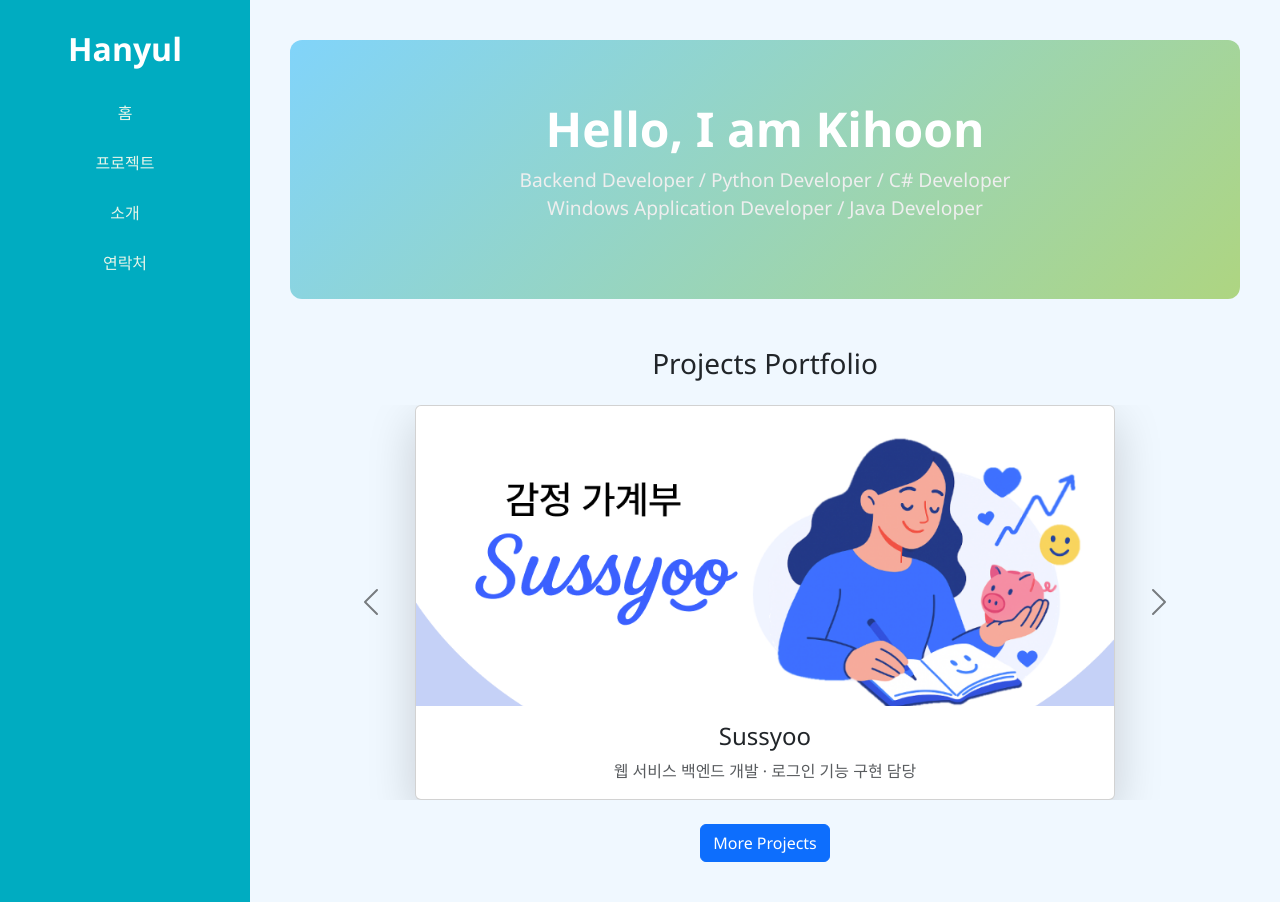
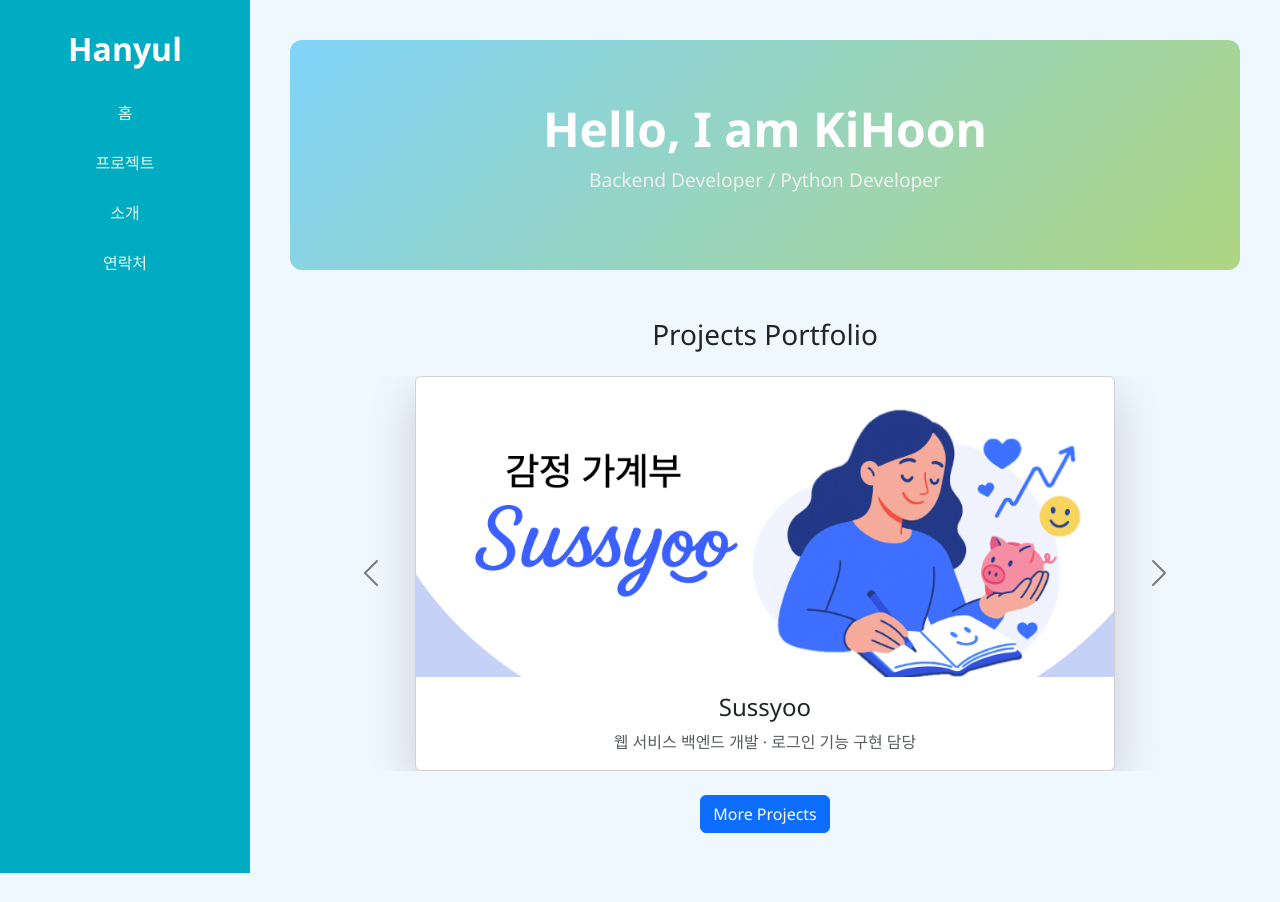
Before and after one commit to KIHOON-KOR/resume-test, a FastAPI app: page / in a window 1280 px wide. After the commit the page ends 873 px from the top, so only its background shows below. Run offline with FastAPI, Linux system fonts and the light colour scheme; parts of the project's set-up code (start-up, migrations or seed data) failed here and were passed over.

Commit message:
name change

```diff
--- a/app/templates/home.html
+++ b/app/templates/home.html
@@ -1,11 +1,10 @@
 {% extends "base.html" %}
-{% block title %}Home - Hanyul{% endblock %}
+{% block title %}Home - KiHoon{% endblock %}
 {% block content %}
   <section class="hero">
-    <h1>Hello, I am Kihoon</h1>
+    <h1>Hello, I am KiHoon</h1>
     <p class="roles">
-      Backend Developer / Python Developer / C# Developer <br>
-      Windows Application Developer / Java Developer
+      Backend Developer / Python Developer
     </p>
   </section>
 
```
